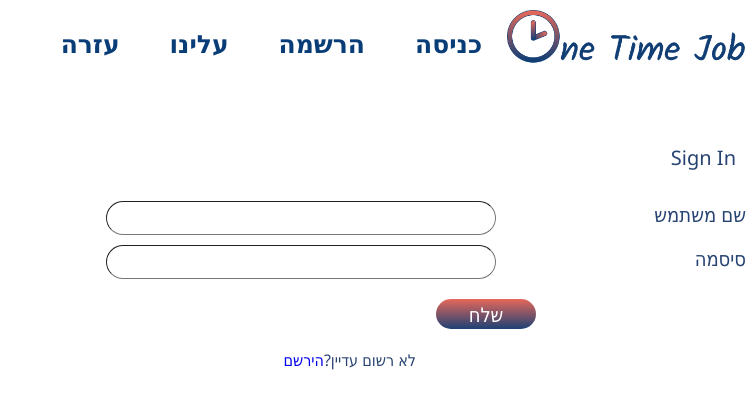
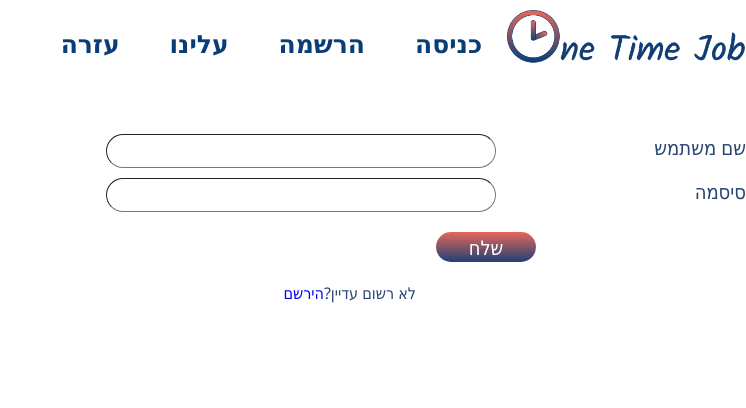
Before and after one commit to sangarite/onetimejob-front, a React (Create React App) app: page /signin in a window 1280 px wide. Shown: the top 408 px of the page, without its empty margins (534-1280 px from the left). Built offline with nearby package versions, Linux system fonts and the light colour scheme; no server answers.

Commit message:
Update Signin.js

```diff
--- a/src/components/SignIn/Signin.js
+++ b/src/components/SignIn/Signin.js
@@ -37,7 +37,7 @@ class Signin extends React.Component {
   render() {
     return(
       <div className="signin">
-        <p>Sign In</p>
+
         <label htmlFor="name">שם משתמש</label>
         <input name="name" id="name" onChange={this.onInputChange}/>
         <label htmlFor="password">סיסמה</label>
```
